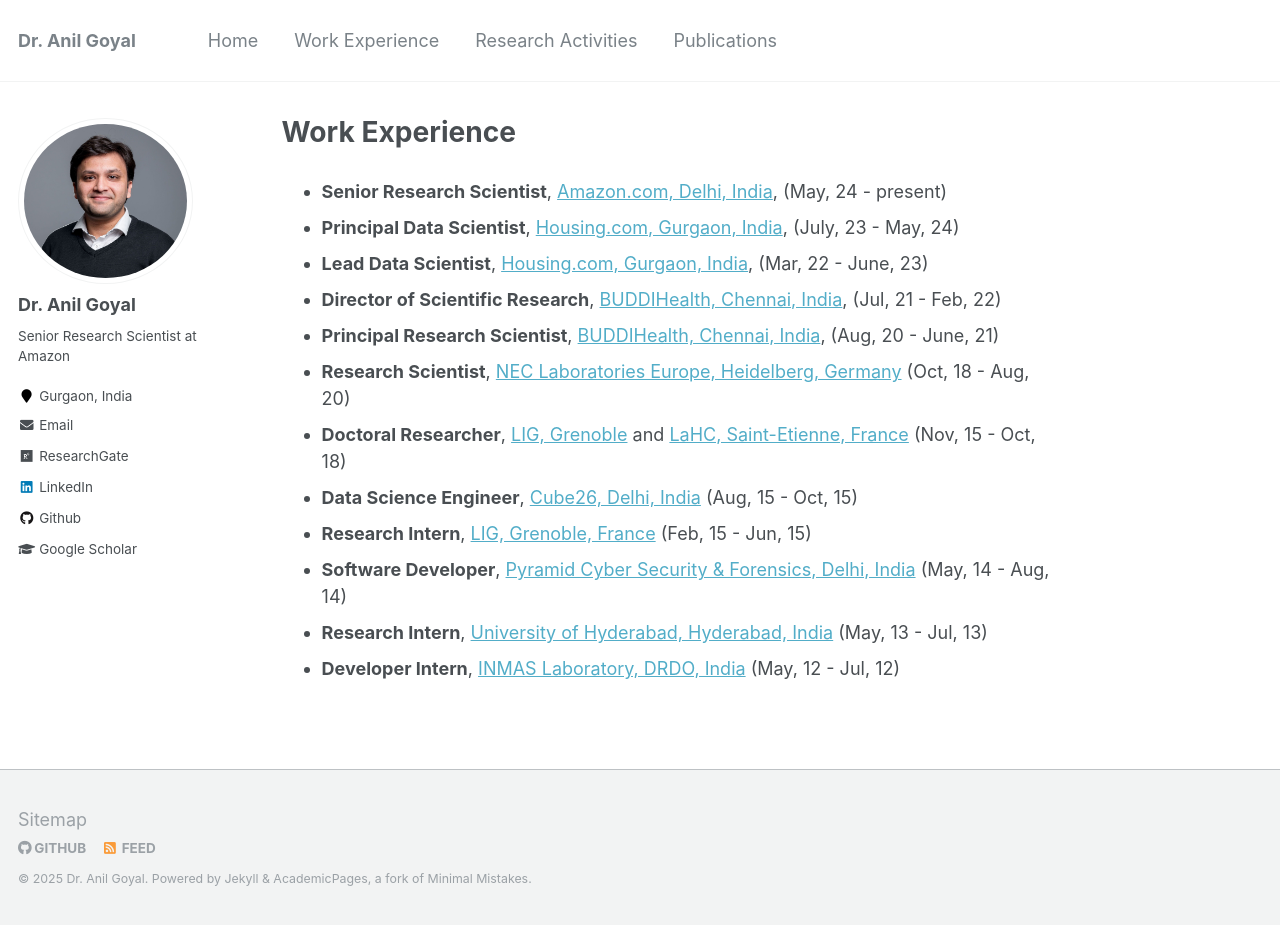
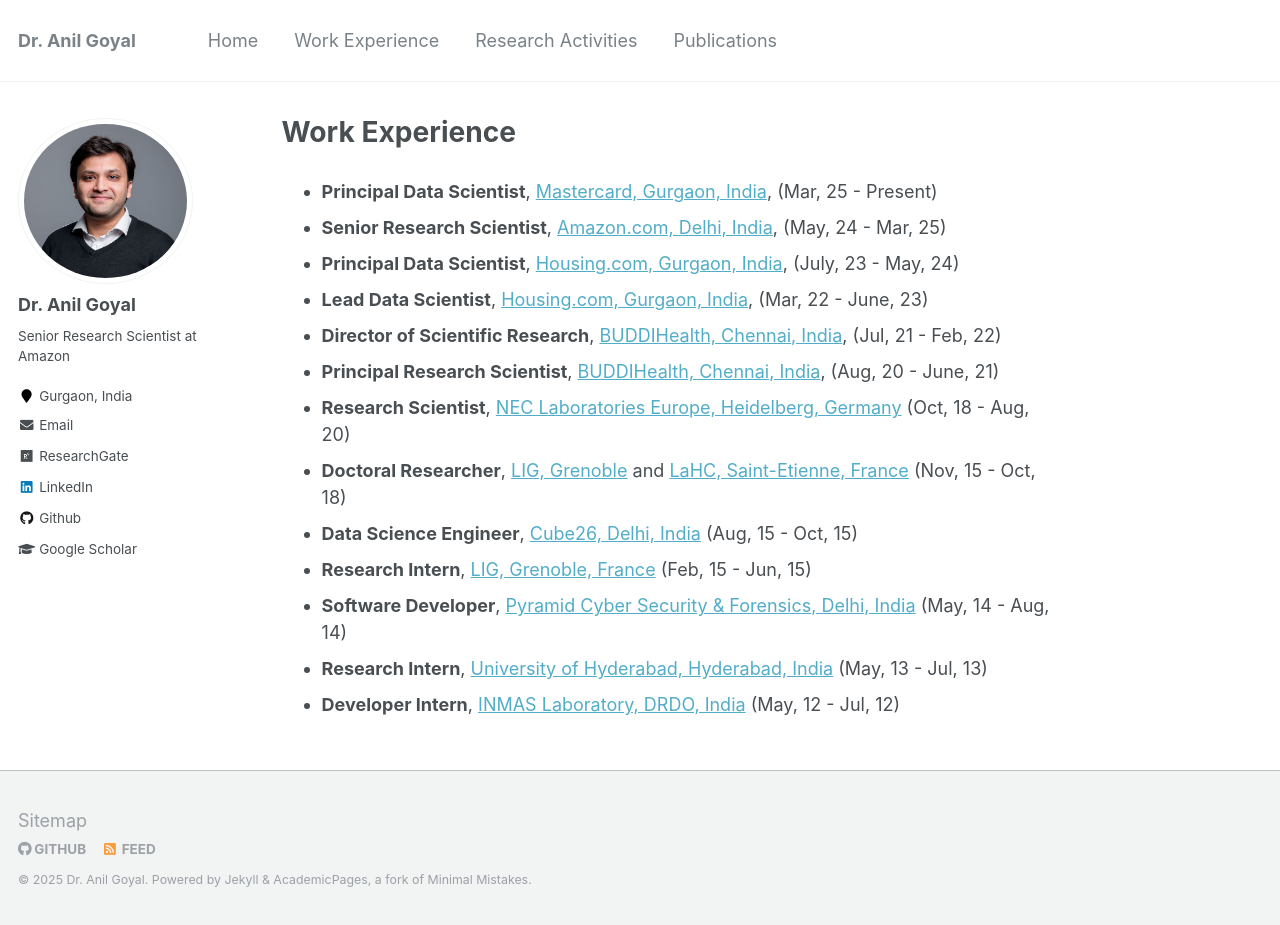
Before and after one commit to goyalanil/goyalanil.github.io, a Jekyll site: the page built from _pages/experience.md, in a window 1280 px wide and 925 px high. Built offline with Jekyll 4.4.1, drawn with Linux system fonts in a browser that asks for light colours.

Commit message:
Update experience.md

```diff
--- a/_pages/experience.md
+++ b/_pages/experience.md
@@ -5,7 +5,8 @@
 classes: wide
 ---
 
-* **Senior Research Scientist**, [Amazon.com, Delhi, India](https://www.amazon.science/), (May, 24 - present)
+* **Principal Data Scientist**, [Mastercard, Gurgaon, India](https://www.mastercard.com/global/en/business/overview/ai-garage.html), (Mar, 25 - Present)
+* **Senior Research Scientist**, [Amazon.com, Delhi, India](https://www.amazon.science/), (May, 24 - Mar, 25)
 * **Principal Data Scientist**, [Housing.com, Gurgaon, India](https://housing.com/), (July, 23 - May, 24)
 * **Lead Data Scientist**, [Housing.com, Gurgaon, India](https://housing.com/), (Mar, 22 - June, 23)
 * **Director of Scientific Research**, [BUDDIHealth, Chennai, India](http://buddi.ai/), (Jul, 21 - Feb, 22)
```
